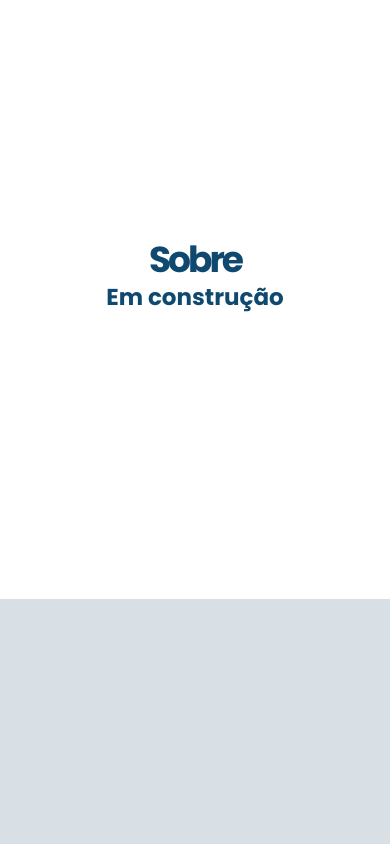
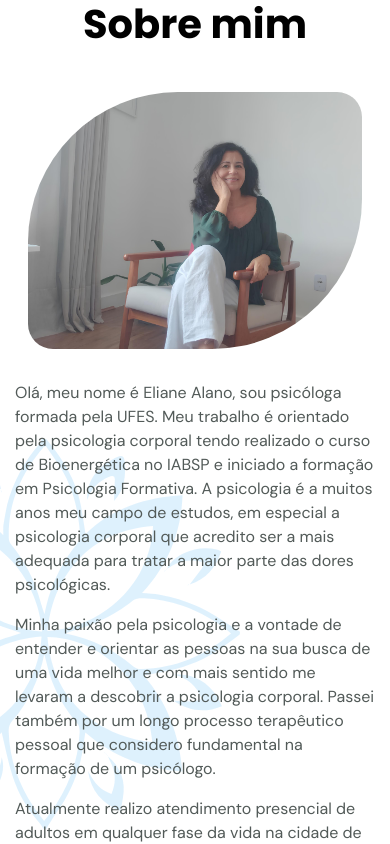
Before and after one commit to elena-calcada/psicologa-eliane-alano, a Next.js app: page / in a window 390 px wide. Shown: the part 920-1764 px from the top of the page. Built offline with nearby package versions, Linux system fonts and the light colour scheme.

Commit message:
responsive and animated aboult section

```diff
--- a/app/globals.css
+++ b/app/globals.css
@@ -21,7 +21,7 @@
   }
 
   .h2 {
-    @apply text-5xl sm-max:text-[2.5rem] mb-16;
+    @apply text-5xl sm-max:text-[2.5rem] mb-12;
   }
 
   .h3 {
--- a/components/AboultSection.tsx
+++ b/components/AboultSection.tsx
@@ -1,14 +1,65 @@
+
+"use client"
+import { fadeIn } from "@/utils/variants";
+import { motion } from "framer-motion";
+import Image from "next/image";
 
 export default function AboultSection() {
   return (
-    <section className="w-full h-[80vh] flex flex-col items-center justify-center bg-white" id="aboult">
-      <div className="container w-full flex flex-col items-center justify-center">
-        <h1 className="h1 text-4xl text-primary mt-8 text-center">
-          Sobre
-        </h1>
-        <h3 className="h3 text-primary">
-          Em construção
-        </h3>
+    <section className="bg-white" id="aboult">
+      <div className="relative w-full h-full flex items-center justify-center">
+        <Image
+          src="/assets/mandala.svg"
+          alt=""
+          width={625}
+          height={625}
+          className="absolute left-[-150px] bottom-[120px] sm:left-[-250px] sm:bottom-0 z-30 opacity-20"
+        />
+        <div className="container">
+          <motion.h2
+            className="h2 text-center"
+            variants={fadeIn("up", 0.4)}
+            initial="hidden"
+            whileInView={"show"}
+            viewport={{ once: false, amount: 0.2 }}
+          >
+            Sobre mim
+          </motion.h2>
+          <div className="w-full flex flex-col gap-8 items-center justify-center xl:flex-row-reverse xl:gap-16">
+
+            <motion.div
+              className={"relative w-[334px] h-[257px] md:w-[480px] md:h-[370px]"}
+              variants={fadeIn("up", 0.6)}
+              initial="hidden"
+              whileInView={"show"}
+              viewport={{ once: false, amount: 0.2 }}
+            >
+              <Image
+                src="/assets/sobre.jpeg"
+                layout="fill" objectFit="cover"
+                alt=""
+                className="z-40 absolute rounded-se-[25px] rounded-ss-[150px] rounded-e-[150px] md:rounded-ss-[200px] md:rounded-ee-[200px] rounded-s-[25px] "
+              />
+            </motion.div>
+            <motion.div
+              className="z-40 flex flex-col gap-4 lg-xl:w-[80%] xl:w-[55%]"
+              variants={fadeIn("up", 0.8)}
+              initial="hidden"
+              whileInView={"show"}
+              viewport={{ once: false, amount: 0.05 }}
+            >
+              <p className="p">
+                Olá, meu nome é Eliane Alano, sou psicóloga formada pela UFES. Meu trabalho é orientado pela psicologia corporal tendo realizado o curso de Bioenergética no IABSP e iniciado a formação em Psicologia Formativa. A psicologia é a muitos anos meu campo de estudos, em especial a psicologia corporal que acredito ser a mais adequada para tratar a maior parte das dores psicológicas.
+              </p>
+              <p className="p">
+                Minha paixão pela psicologia e a vontade de entender e orientar as pessoas na sua busca de uma vida melhor e com mais sentido me levaram a descobrir a psicologia corporal. Passei também por um longo processo terapêutico pessoal  que considero fundamental na formação de um psicólogo.
+              </p>
+              <p className="p">
+                Atualmente realizo atendimento presencial  de adultos em qualquer fase da vida na cidade de Vitória -ES e também on line.
+              </p>
+            </motion.div>
+          </div>
+        </div>
       </div>
     </section>
   )
```
Also changed, not shown: public/assets/mandala-fundo.png (added), public/assets/sobre.jpeg (added).
